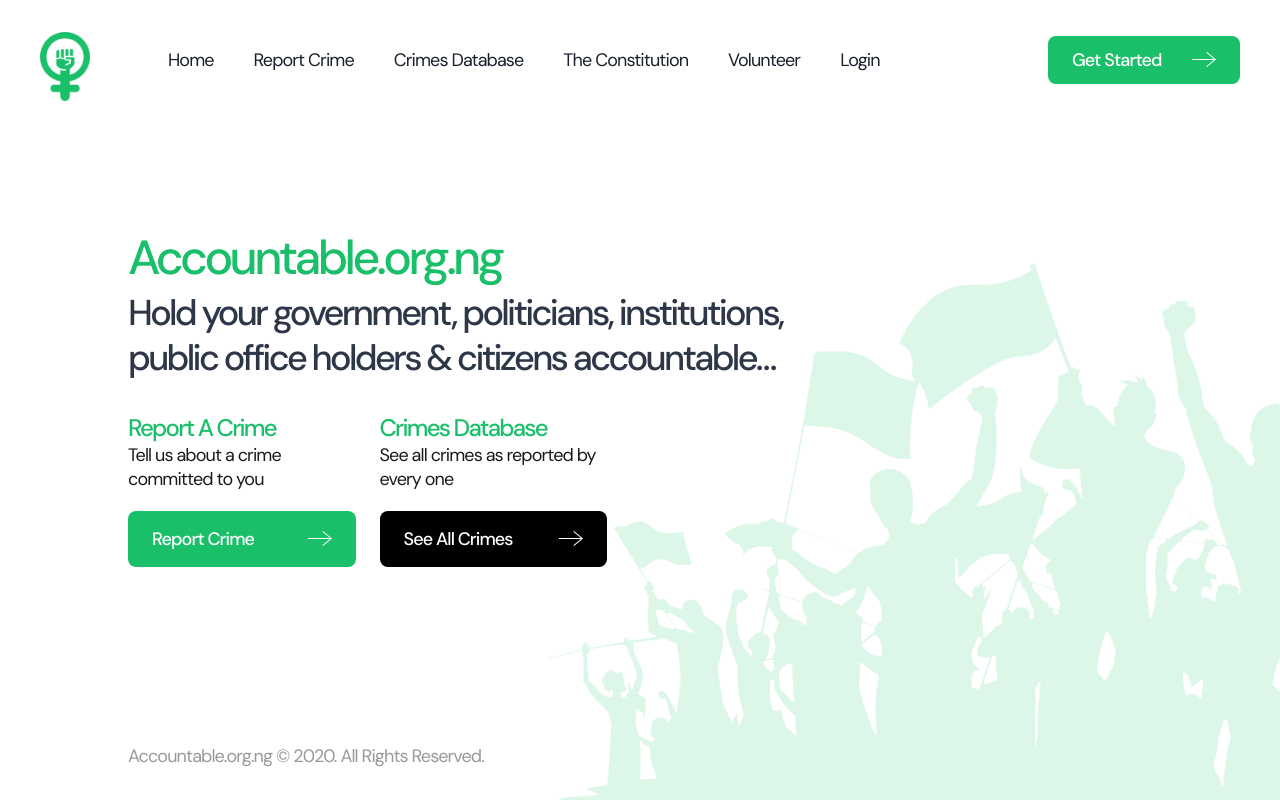
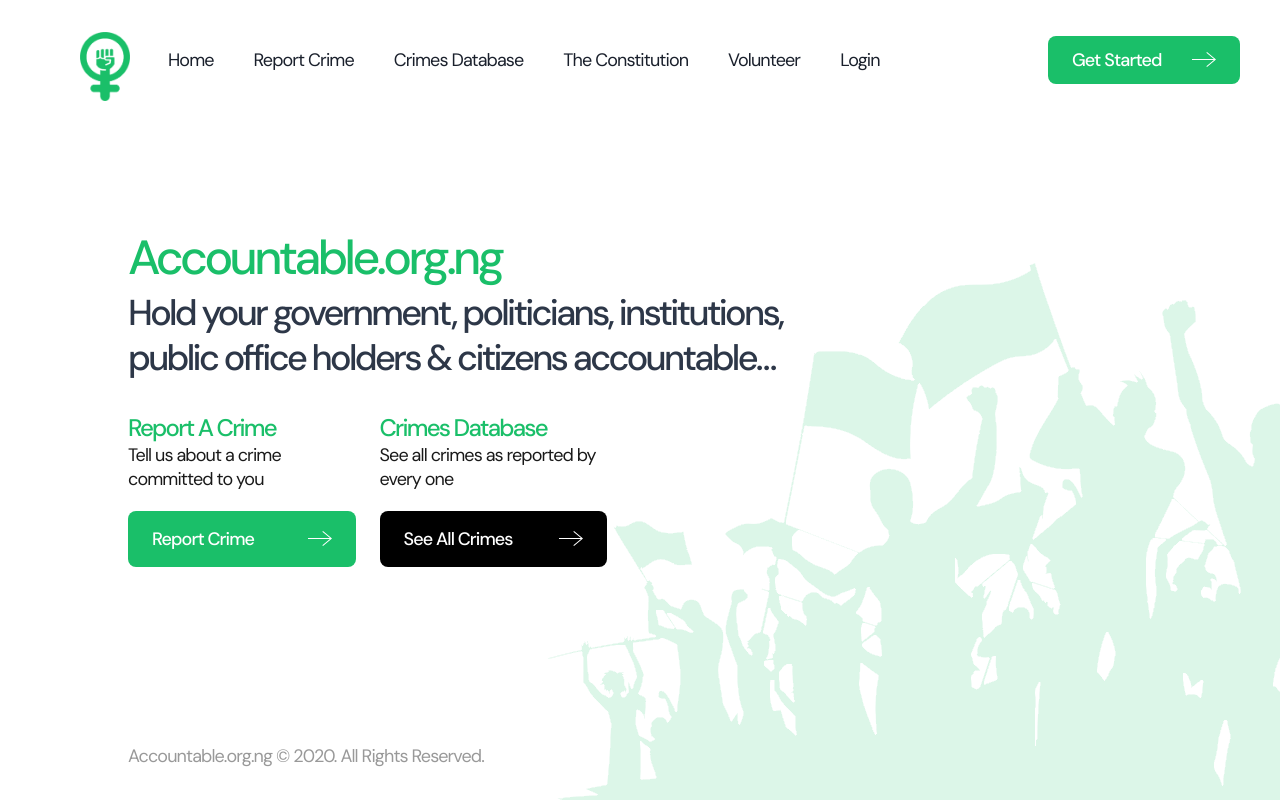
Before and after one commit to kelechiorunta/accountable-gatsby, a Gatsby site: page / in a window 1280 px wide. Built offline with nearby package versions, Linux system fonts and the light colour scheme; Gatsby itself is replaced by a stand-in of ours.

Commit message:
Made adjustments for breakpoints to logo

```diff
--- a/src/components/header/logo.js
+++ b/src/components/header/logo.js
@@ -7,7 +7,7 @@ const Logo = () => {
       <img
         src={LogoImage}
         width="50"
-        className="absolute top-0 left-0 ml-6 sm:ml-10 xxl:ml-40 mt-4 sm:mt-8 xxl:mt-12"
+        className="absolute top-0 left-0 ml-6 sm:ml-10 xl:ml-20 xxl:ml-40 mt-4 sm:mt-8 xxl:mt-12"
         alt="Logo"
       />
     </>
```
